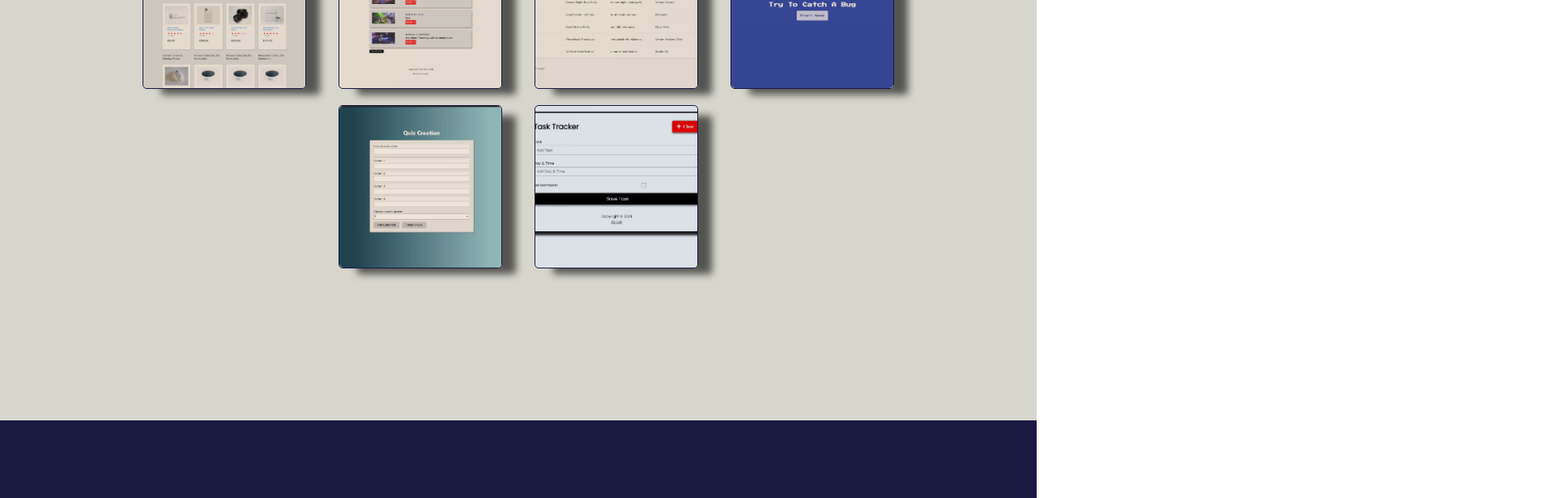
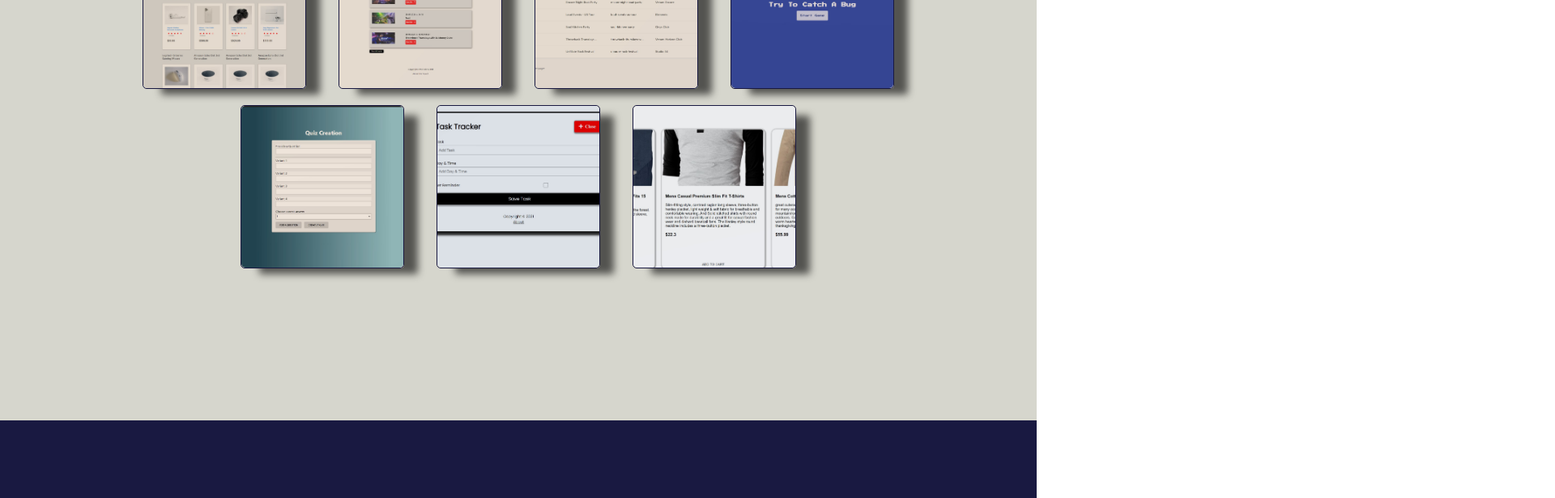
Before and after one commit to RostyslavL/react-portfolio, a React (Create React App) app: page / in a window 1280 px wide. Shown: the part 2040-2656 px from the top of the page at 81% size, 1920 px wide, since content can reach past the window. Built offline with nearby package versions, Linux system fonts and the light colour scheme.

Commit message:
feat: add new react&typescript js project to portfolio

```diff
--- a/src/data.js
+++ b/src/data.js
@@ -61,6 +61,14 @@ export const webPortfolio = [
         description:'Vue JS Task Tracker App Made For Practice',
         logo:'img/globe.png'
     },
+    {
+        id:7,
+        title:'React TypeScript Shopping Cart',
+        img:'img/react-typescript-shopping-cart.jpg',
+        link: 'https://rostyslavl.github.io/react-typescript-shopping-cart/',
+        description:'React TypeScript Shopping Cart Made For Practice',
+        logo:'img/globe.png'
+    },
 ]
 
 export const mobilePortfolio = [
@@ -117,6 +125,14 @@ export const frontendPortfolio = [
         title:'Recipes Landing Page Using Tailwind CSS',
         img:'img/recipes_tailwindcss_page.jpg',
         link: 'https://rostyslavl.github.io/recipes/',
+        logo:'img/globe.png'
+    },
+    {
+        id:6,
+        title:'React TypeScript Shopping Cart',
+        img:'img/react-typescript-shopping-cart.jpg',
+        link: 'https://rostyslavl.github.io/react-typescript-shopping-cart/',
+        description:'React TypeScript Shopping Cart Made For Practice',
         logo:'img/globe.png'
     },
 
@@ -202,6 +218,14 @@ export const AllPortfolio = [
         description:'Vue JS Task Tracker App Made For Practice',
         logo:'img/globe.png'
     },
+    {
+        id:11,
+        title:'React TypeScript Shopping Cart',
+        img:'img/react-typescript-shopping-cart.jpg',
+        link: 'https://rostyslavl.github.io/react-typescript-shopping-cart/',
+        description:'React TypeScript Shopping Cart Made For Practice',
+        logo:'img/globe.png'
+    },
 ]
 
 export const  skills =[
```
Also changed, not shown: public/img/react-typescript-shopping-cart.jpg (added).
